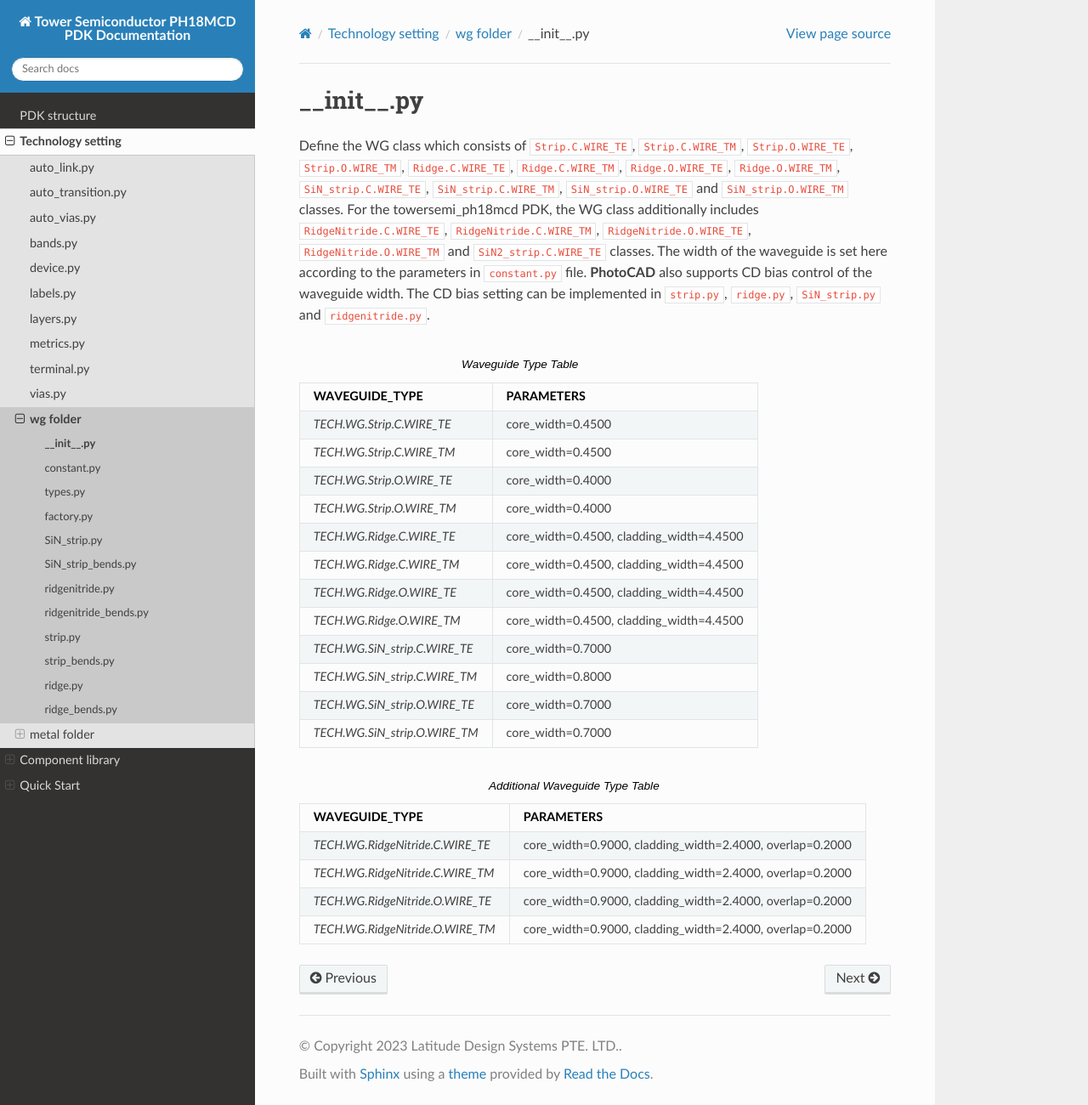
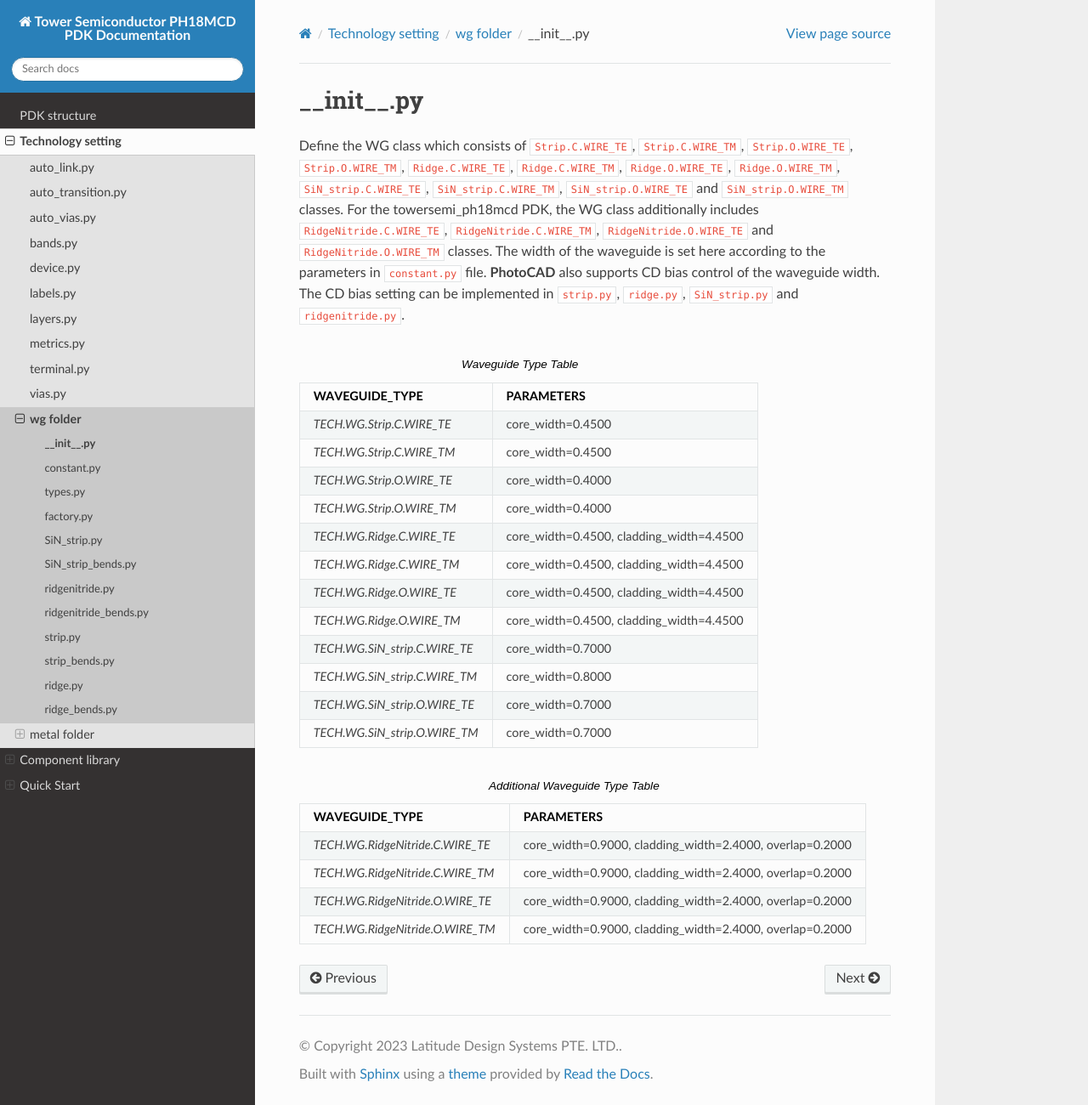
Before and after one commit to Latitudeda/Towersemi_ph18mcd, a Sphinx documentation site: the page built from docs/source/tech/wg_init.rst, in a window 1280 px wide and 1300 px high. Shown: the whole window at 85% size. Built offline with Sphinx 7.4.7 and the Read the Docs theme 3.1.0, drawn with Linux system fonts in a browser that asks for light colours; pages that are not in the unit, such as notebooks, are missing from menus.

Commit message:
Update wg_init.rst

```diff
--- a/docs/source/tech/wg_init.rst
+++ b/docs/source/tech/wg_init.rst
@@ -1,7 +1,7 @@
 __init__.py
 ===================
 
-Define the WG class which consists of ``Strip.C.WIRE_TE``, ``Strip.C.WIRE_TM``, ``Strip.O.WIRE_TE``, ``Strip.O.WIRE_TM``, ``Ridge.C.WIRE_TE``, ``Ridge.C.WIRE_TM``, ``Ridge.O.WIRE_TE``, ``Ridge.O.WIRE_TM``, ``SiN_strip.C.WIRE_TE``, ``SiN_strip.C.WIRE_TM``, ``SiN_strip.O.WIRE_TE`` and ``SiN_strip.O.WIRE_TM`` classes. For the towersemi_ph18mcd PDK, the WG class additionally includes ``RidgeNitride.C.WIRE_TE``, ``RidgeNitride.C.WIRE_TM``, ``RidgeNitride.O.WIRE_TE``, ``RidgeNitride.O.WIRE_TM`` and ``SiN2_strip.C.WIRE_TE`` classes. The width of the waveguide is set here according to the parameters in ``constant.py`` file. **PhotoCAD** also supports CD bias control of the waveguide width. The CD bias setting can be implemented in ``strip.py``, ``ridge.py``, ``SiN_strip.py`` and ``ridgenitride.py``.
+Define the WG class which consists of ``Strip.C.WIRE_TE``, ``Strip.C.WIRE_TM``, ``Strip.O.WIRE_TE``, ``Strip.O.WIRE_TM``, ``Ridge.C.WIRE_TE``, ``Ridge.C.WIRE_TM``, ``Ridge.O.WIRE_TE``, ``Ridge.O.WIRE_TM``, ``SiN_strip.C.WIRE_TE``, ``SiN_strip.C.WIRE_TM``, ``SiN_strip.O.WIRE_TE`` and ``SiN_strip.O.WIRE_TM`` classes. For the towersemi_ph18mcd PDK, the WG class additionally includes ``RidgeNitride.C.WIRE_TE``, ``RidgeNitride.C.WIRE_TM``, ``RidgeNitride.O.WIRE_TE`` and ``RidgeNitride.O.WIRE_TM`` classes. The width of the waveguide is set here according to the parameters in ``constant.py`` file. **PhotoCAD** also supports CD bias control of the waveguide width. The CD bias setting can be implemented in ``strip.py``, ``ridge.py``, ``SiN_strip.py`` and ``ridgenitride.py``.
 
 .. table:: Waveguide Type Table
 
```
